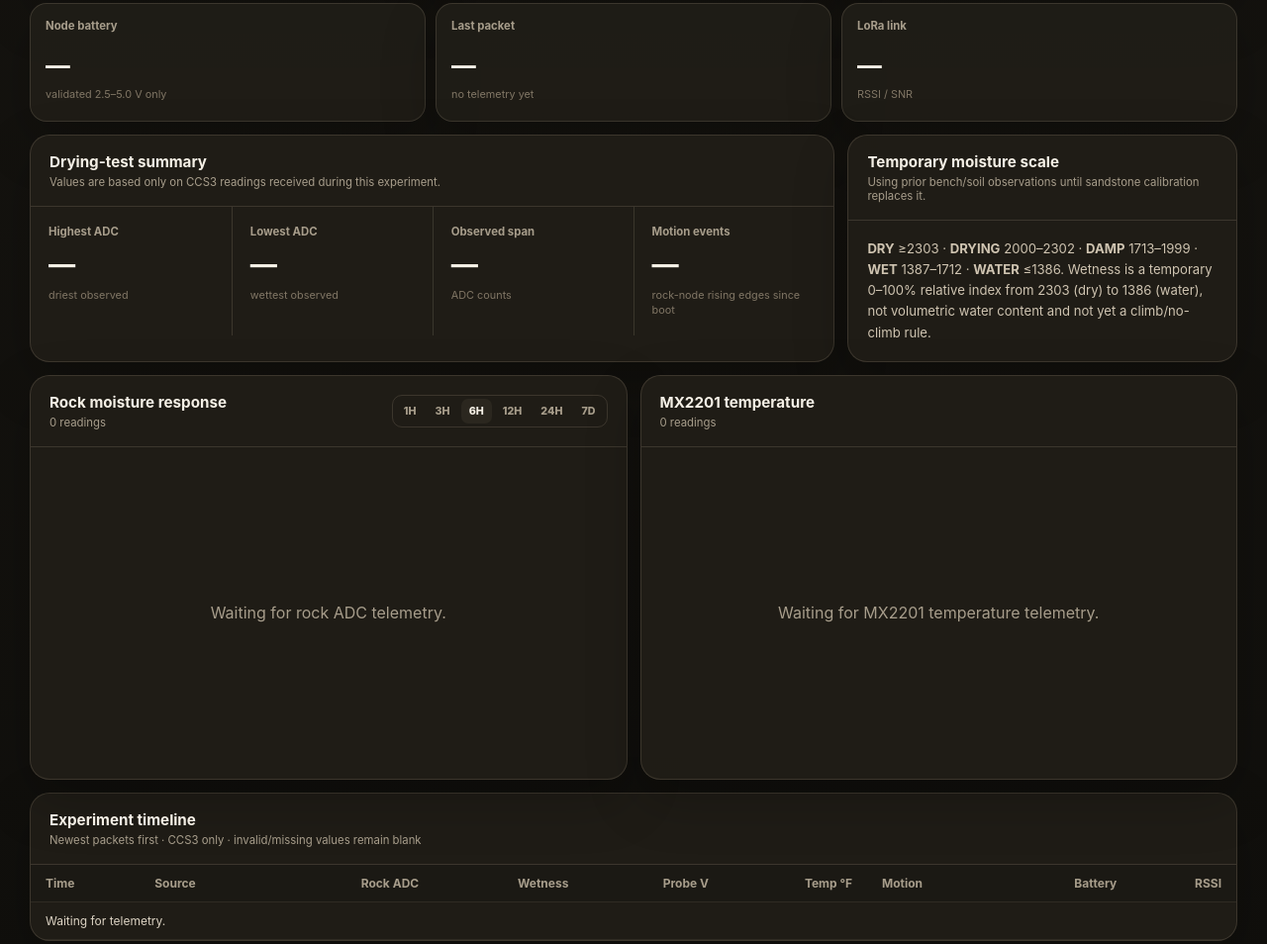
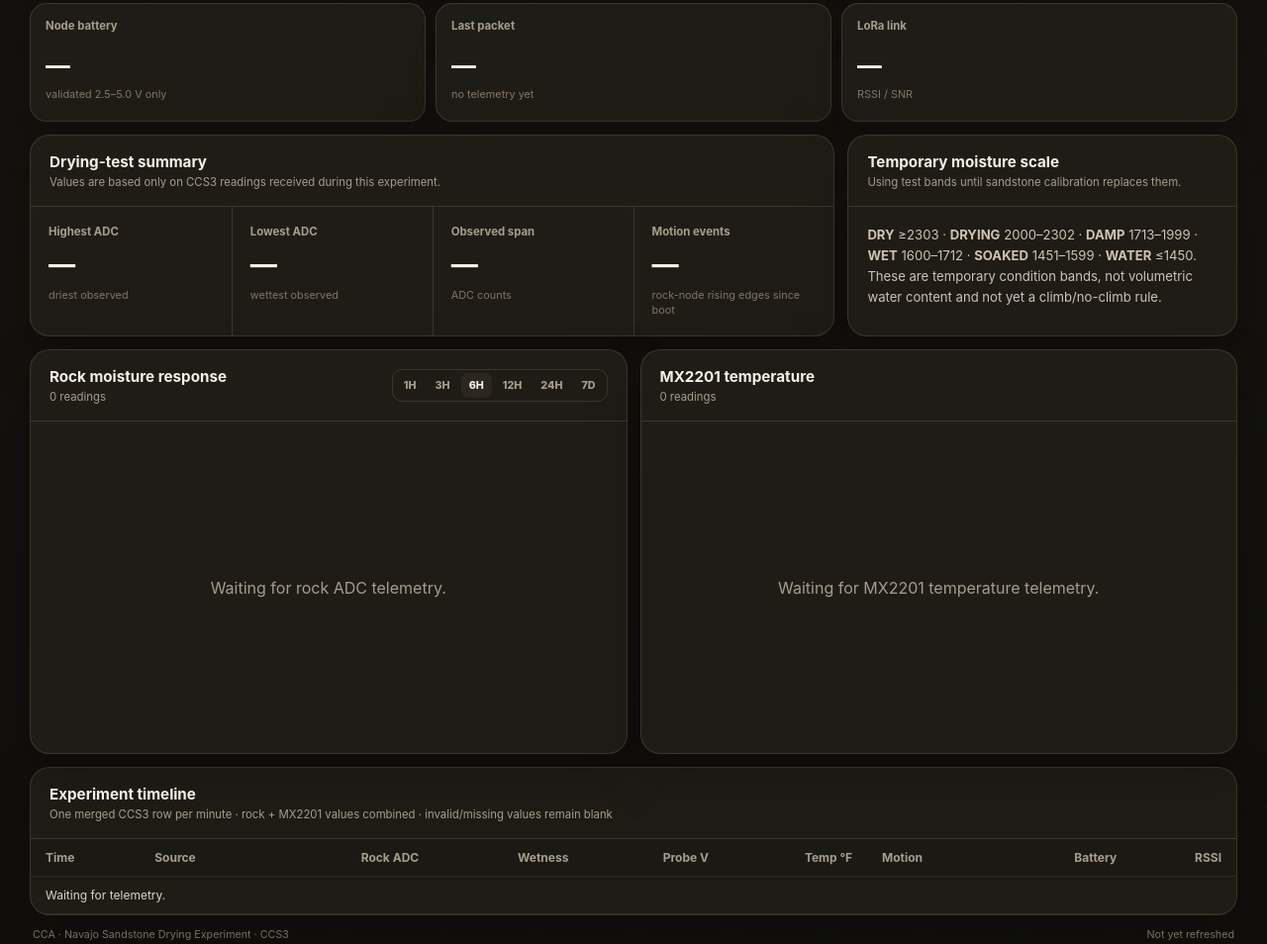
Before and after one commit to canyoncountryadventure/Meshtastic, a website: page index.html in a window 1280 px wide. Shown: the part 578-1532 px from the top of the page at 99% size. Drawn offline with Linux system fonts and the light colour scheme; no server answers.

Commit message:
Show revised temporary sandstone bands and minute timeline

```diff
--- a/index.html
+++ b/index.html
@@ -57,8 +57,8 @@
       </div>
     </article>
     <article class="panel notes-panel">
-      <div class="panel-head"><div><h2>Temporary moisture scale</h2><p>Using prior bench/soil observations until sandstone calibration replaces it.</p></div></div>
-      <div class="note-copy"><strong>DRY</strong> ≥2303 · <strong>DRYING</strong> 2000–2302 · <strong>DAMP</strong> 1713–1999 · <strong>WET</strong> 1387–1712 · <strong>WATER</strong> ≤1386. Wetness is a temporary 0–100% relative index from 2303 (dry) to 1386 (water), not volumetric water content and not yet a climb/no-climb rule.</div>
+      <div class="panel-head"><div><h2>Temporary moisture scale</h2><p>Using test bands until sandstone calibration replaces them.</p></div></div>
+      <div class="note-copy"><strong>DRY</strong> ≥2303 · <strong>DRYING</strong> 2000–2302 · <strong>DAMP</strong> 1713–1999 · <strong>WET</strong> 1600–1712 · <strong>SOAKED</strong> 1451–1599 · <strong>WATER</strong> ≤1450. These are temporary condition bands, not volumetric water content and not yet a climb/no-climb rule.</div>
     </article>
   </section>
 
@@ -74,7 +74,7 @@
   </section>
 
   <section class="panel recent-panel">
-    <div class="panel-head"><div><h2>Experiment timeline</h2><p>Newest packets first · CCS3 only · invalid/missing values remain blank</p></div></div>
+    <div class="panel-head"><div><h2>Experiment timeline</h2><p>One merged CCS3 row per minute · rock + MX2201 values combined · invalid/missing values remain blank</p></div></div>
     <div class="table-wrap">
       <table>
         <thead><tr><th>Time</th><th>Source</th><th class="right">Rock ADC</th><th class="right">Wetness</th><th class="right">Probe V</th><th class="right">Temp °F</th><th>Motion</th><th class="right">Battery</th><th class="right">RSSI</th></tr></thead>
```
